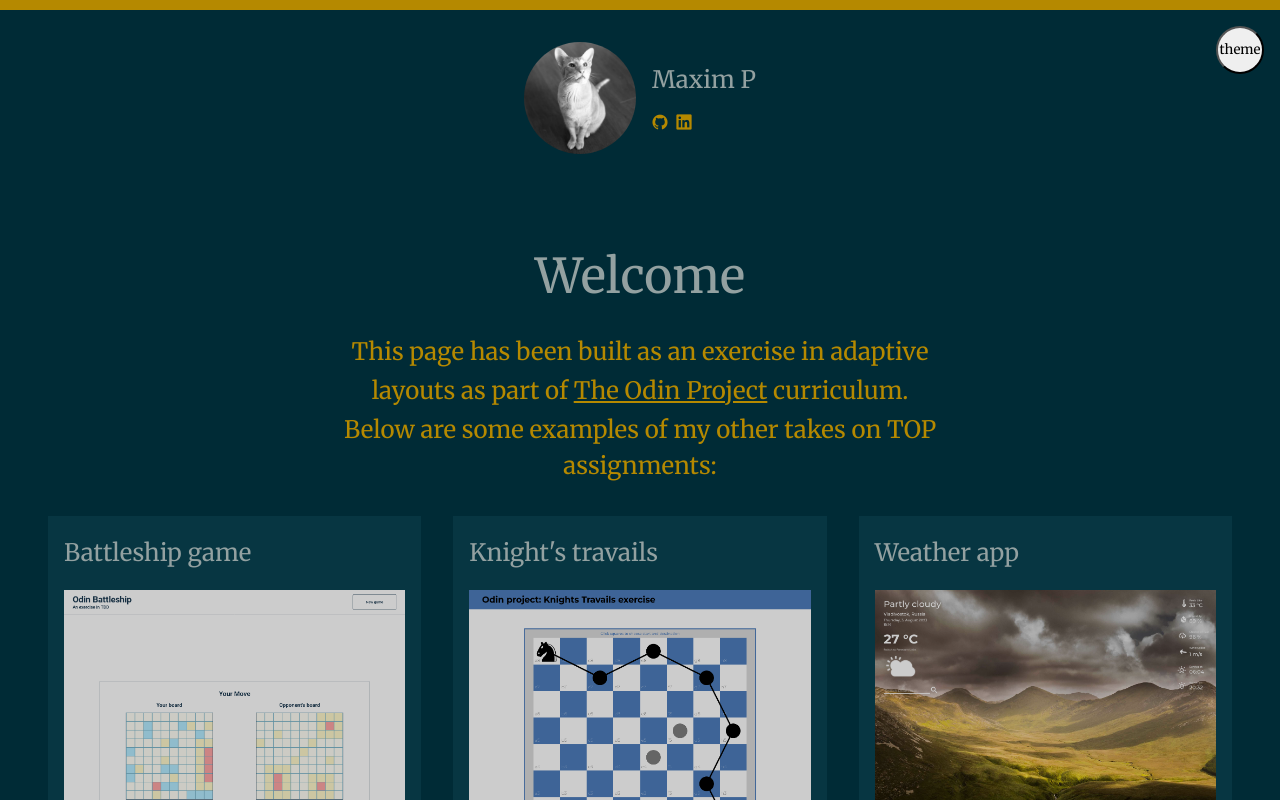
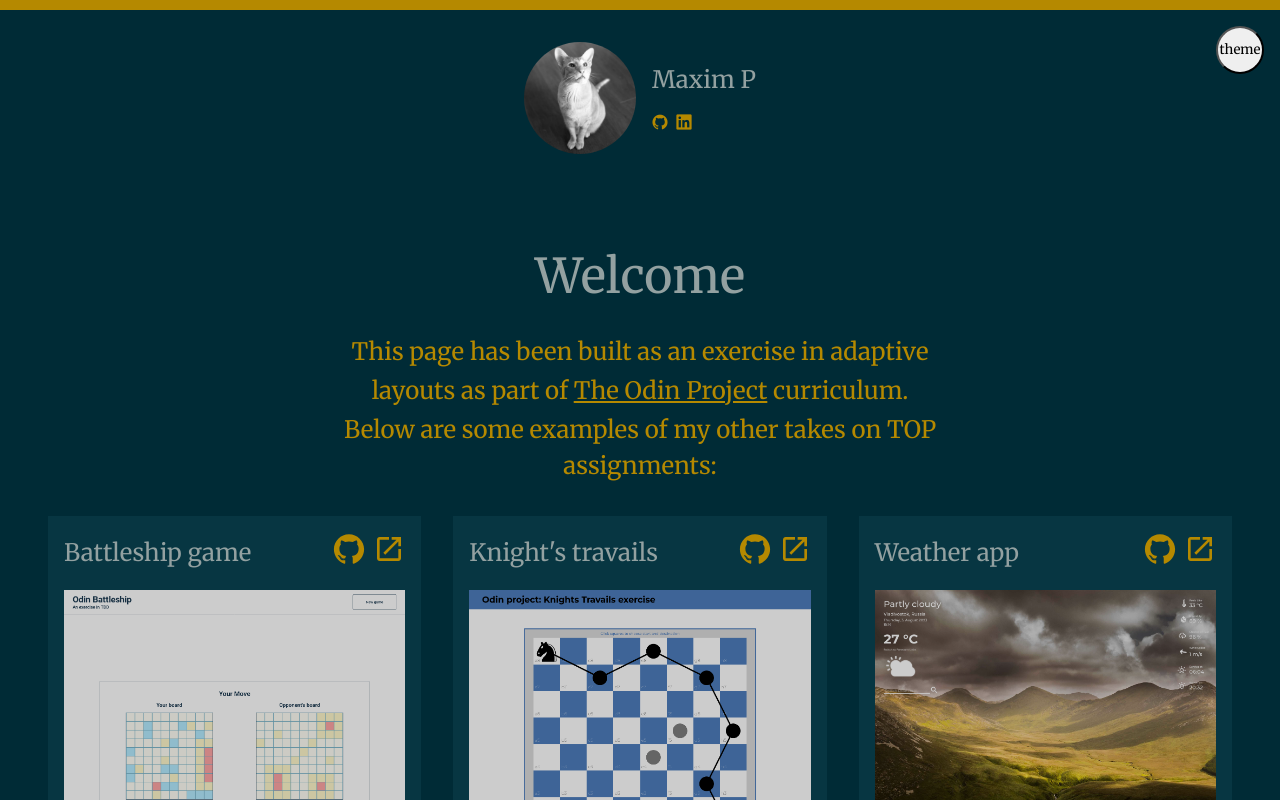
Before and after one commit to MrBlunderovich/odin-portfolio-page, a React (Vite) app: page / in a window 1280 px wide. Shown: the top 800 px of the page. Built offline with nearby package versions, Linux system fonts and the light colour scheme.

Commit message:
add links and icons to cards

```diff
--- a/src/App.css
+++ b/src/App.css
@@ -1,4 +1,5 @@
 @import url("https://cdn.jsdelivr.net/gh/devicons/devicon@v2.15.1/devicon.min.css");
+@import url("https://fonts.googleapis.com/icon?family=Material+Icons+Outlined");
 @import url("https://fonts.googleapis.com/css2?family=Roboto:wght@200;500;700&display=swap");
 @import url("https://fonts.googleapis.com/css2?family=Merriweather:wght@300;400&family=Montserrat:wght@200;500;700&display=swap");
 :root {
--- a/src/components/Card/Card.jsx
+++ b/src/components/Card/Card.jsx
@@ -1,11 +1,28 @@
+import GitHubIcon from "../UI/GitHubIcon";
+import OpenInNewIcon from "../UI/OpenInNewIcon";
 import styles from "./Card.module.css";
+
 /** @typedef {import('../projects.js').Projects} Projects */
 
 export default function Card({ children }) {
-  const { title, screenshot: imageUrl, description } = children;
+  const {
+    title,
+    screenshot: imageUrl,
+    description,
+    source,
+    deployment,
+  } = children;
   return (
     <article className={styles.card}>
-      <h2>{title}</h2>
+      <div className={`${styles["heading-container"]}`}>
+        <h2>{title}</h2>
+        <a href={source} aria-label="github source code">
+          <GitHubIcon className={styles.icon} />
+        </a>
+        <a href={deployment} aria-label="live deployment">
+          <OpenInNewIcon className={styles.icon} />
+        </a>
+      </div>
       <img src={imageUrl} alt="app screenshot" width="100%" />
       <p className="description">{description}</p>
     </article>
--- a/src/components/Card/Card.module.css
+++ b/src/components/Card/Card.module.css
@@ -2,9 +2,27 @@
   background-color: var(--background-secondary);
   padding: 1rem;
   min-height: 30rem;
+}
+
+.heading-container {
+  display: flex;
+  align-items: center;
+  gap: 0.5rem;
+  margin-bottom: 1rem;
 
   & h2 {
     color: var(--text-emphasized);
-    margin-bottom: 1rem;
+    margin-right: auto;
+  }
+
+  & a {
+    text-decoration: none;
   }
 }
+
+.icon {
+  height: 2rem;
+  & path {
+    fill: var(--accent);
+  }
+}
--- /dev/null
+++ b/src/components/UI/GitHubIcon.jsx
@@ -0,0 +1,19 @@
+export default function GitHubIcon({ className }) {
+  return (
+    <svg
+      className={className}
+      xmlns="http://www.w3.org/2000/svg"
+      viewBox="0 0 128 128"
+      aria-hidden="true"
+    >
+      <g fill="#181616">
+        <path
+          fillRule="evenodd"
+          clipRule="evenodd"
+          d="M64 5.103c-33.347 0-60.388 27.035-60.388 60.388 0 26.682 17.303 49.317 41.297 57.303 3.017.56 4.125-1.31 4.125-2.905 0-1.44-.056-6.197-.082-11.243-16.8 3.653-20.345-7.125-20.345-7.125-2.747-6.98-6.705-8.836-6.705-8.836-5.48-3.748.413-3.67.413-3.67 6.063.425 9.257 6.223 9.257 6.223 5.386 9.23 14.127 6.562 17.573 5.02.542-3.903 2.107-6.568 3.834-8.076-13.413-1.525-27.514-6.704-27.514-29.843 0-6.593 2.36-11.98 6.223-16.21-.628-1.52-2.695-7.662.584-15.98 0 0 5.07-1.623 16.61 6.19C53.7 35 58.867 34.327 64 34.304c5.13.023 10.3.694 15.127 2.033 11.526-7.813 16.59-6.19 16.59-6.19 3.287 8.317 1.22 14.46.593 15.98 3.872 4.23 6.215 9.617 6.215 16.21 0 23.194-14.127 28.3-27.574 29.796 2.167 1.874 4.097 5.55 4.097 11.183 0 8.08-.07 14.583-.07 16.572 0 1.607 1.088 3.49 4.148 2.897 23.98-7.994 41.263-30.622 41.263-57.294C124.388 32.14 97.35 5.104 64 5.104z"
+        />
+        <path d="M26.484 91.806c-.133.3-.605.39-1.035.185-.44-.196-.685-.605-.543-.906.13-.31.603-.395 1.04-.188.44.197.69.61.537.91zm2.446 2.729c-.287.267-.85.143-1.232-.28-.396-.42-.47-.983-.177-1.254.298-.266.844-.14 1.24.28.394.426.472.984.17 1.255zM31.312 98.012c-.37.258-.976.017-1.35-.52-.37-.538-.37-1.183.01-1.44.373-.258.97-.025 1.35.507.368.545.368 1.19-.01 1.452zm3.261 3.361c-.33.365-1.036.267-1.552-.23-.527-.487-.674-1.18-.343-1.544.336-.366 1.045-.264 1.564.23.527.486.686 1.18.333 1.543zm4.5 1.951c-.147.473-.825.688-1.51.486-.683-.207-1.13-.76-.99-1.238.14-.477.823-.7 1.512-.485.683.206 1.13.756.988 1.237zm4.943.361c.017.498-.563.91-1.28.92-.723.017-1.308-.387-1.315-.877 0-.503.568-.91 1.29-.924.717-.013 1.306.387 1.306.88zm4.598-.782c.086.485-.413.984-1.126 1.117-.7.13-1.35-.172-1.44-.653-.086-.498.422-.997 1.122-1.126.714-.123 1.354.17 1.444.663zm0 0" />
+      </g>
+    </svg>
+  );
+}
--- /dev/null
+++ b/src/components/UI/OpenInNewIcon.jsx
@@ -0,0 +1,15 @@
+export default function OpenInNewIcon({ className }) {
+  return (
+    <svg
+      className={className}
+      xmlns="http://www.w3.org/2000/svg"
+      height="48px"
+      viewBox="0 0 24 24"
+      fill="#000000"
+      aria-hidden="true"
+    >
+      {/* <path d="M0 0h24v24H0V0z" fill="none" /> */}
+      <path d="M19 19H5V5h7V3H5c-1.11 0-2 .9-2 2v14c0 1.1.89 2 2 2h14c1.1 0 2-.9 2-2v-7h-2v7zM14 3v2h3.59l-9.83 9.83 1.41 1.41L19 6.41V10h2V3h-7z" />
+    </svg>
+  );
+}
--- a/src/projects.js
+++ b/src/projects.js
@@ -16,6 +16,7 @@
     title: "Battleship game",
     screenshot: new URL("/screenshots/battleship.png", import.meta.url).href,
     source: "https://github.com/MrBlunderovich/odin-battleship",
+    deployment: "https://mrblunderovich.github.io/odin-battleship/",
     description:
       "A game with moderately intelligent algorithm for a computer player. Built in TDD style in mind.",
   },
@@ -24,6 +25,7 @@
     title: "Knight's travails",
     screenshot: new URL("/screenshots/knights.png", import.meta.url).href,
     source: "https://github.com/MrBlunderovich/odin-knights-travails",
+    deployment: "https://mrblunderovich.github.io/odin-knights-travails/",
     description:
       "A visualization of a breadth-first graph search of a short path for a chess knight.",
   },
@@ -32,6 +34,7 @@
     title: "Weather app",
     screenshot: new URL("/screenshots/weather.png", import.meta.url).href,
     source: "https://github.com/MrBlunderovich/odin-weather",
+    deployment: "https://mrblunderovich.github.io/odin-weather",
     description:
       "An app that loads data from weatherapi.com and displays it in a couple of ways including windguru.cz-style three day tabular forecast.",
   },
@@ -40,6 +43,7 @@
     title: "Calendar",
     screenshot: new URL("/screenshots/calendar.png", import.meta.url).href,
     source: "https://github.com/MrBlunderovich/calendar",
+    deployment: "https://mrblunderovich.github.io/calendar",
     description:
       "My early experience with React components. A circular calendar representing a year as I see it in my imagination. It is also meant to draw attention to the velocity of time passing.",
   },
```
Also changed, not shown: src/svg/github-original.svg (added), src/svg/open_in_new_black_48dp.svg (added).
